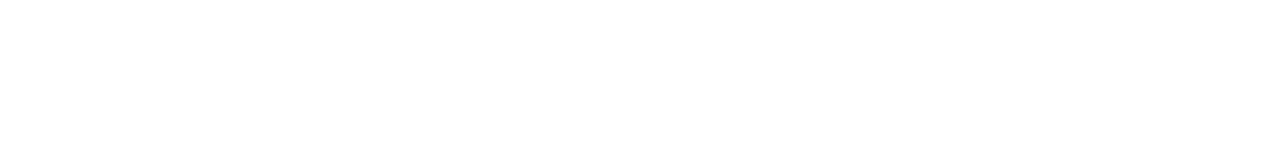
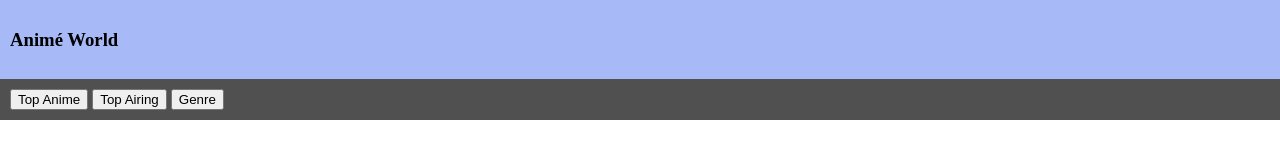
Before and after one commit to Edward-J-Kim/Movie-holic, a website: page index.html in a window 1280 px wide. Drawn offline with Linux system fonts and the light colour scheme.

Commit message:
Added html & css

```diff
--- a/css/styles.css
+++ b/css/styles.css
@@ -0,0 +1,9 @@
+header {
+  padding: 10px;
+  background-color: #a7baf7;
+}
+
+#button-container {
+  padding: 10px;
+  background-color: #505050;
+}
--- a/index.html
+++ b/index.html
@@ -11,8 +11,28 @@
 </head>
 <body>
   <header>
+    <div class="container">
+      <nav class="navbar column-full">
+        <h3>Animé World</h3>
+      </nav>
+    </div>
   </header>
   <main>
+    <div id="button-container" class="column-full">
+      <button type="button">Top Anime</button>
+      <button type="button">Top Airing</button>
+      <button type="button">Genre</button>
+    </div>
+    <div class="view-container">
+      <div class="view" data-view="topAnime">
+
+      </div>
+      <div class="view" data-view="topAnime">
+
+      </div>
+      <div class="view" data-view="topAnime">
+      </div>
+    </div>
   </main>
   <script src="js/data.js"></script>
   <script src="js/main.js"></script>
```
